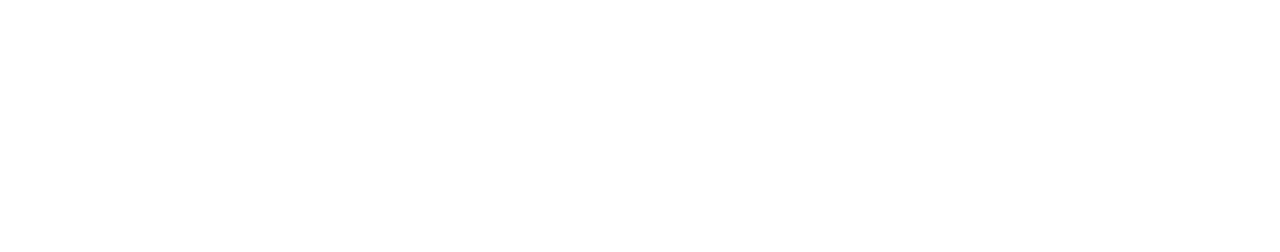
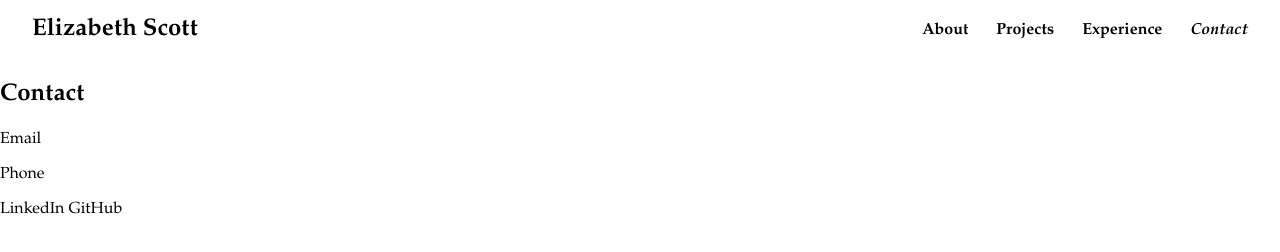
Before and after one commit to elizabeth-r-scott/my-portfolio, a plain HTML site: page contact.html in a window 1280 px wide. Drawn offline with Linux system fonts and the light colour scheme.

Commit message:
adding pages, active nav eature, contact details

```diff
--- a/contact.html
+++ b/contact.html
@@ -0,0 +1,28 @@
+<!DOCTYPE html>
+<html lang="en">
+<head>
+  <meta charset="UTF-8" />
+  <meta name="viewport" content="width=device-width, initial-scale=1.0"/>
+  <title>Contact</title>
+  <link rel="stylesheet" href="style.css" />
+</head>
+<body>
+  <header>
+    <div class="logo"><a href="index.html">Elizabeth Scott</a></div>
+    <nav>
+      <a href="about.html">About</a>
+      <a href="projects.html">Projects</a>
+      <a href="experience.html">Experience</a>
+      <a href="contact.html" class="active">Contact</a>
+    </nav>
+  </header>
+
+  <main>
+    <h2>Contact</h2>
+    <p>Email</p>
+    <p>Phone</p>
+    <a url="https://www.linkedin.com/in/elizabeth-scott-b02814233">LinkedIn</a>
+    <a url="https://github.com/elizabeth-r-scott">GitHub</a>
+  </main>
+</body>
+</html>
--- a/style.css
+++ b/style.css
@@ -63,3 +63,7 @@ nav a {
   color: black;
   font-weight: bold;
 }
+
+nav a.active {
+  font-style: italic;
+}
```
Also changed, not shown: about.html (+2 -2 lines), experience.html (+25 -0 lines), projects.html (+1 -1 lines).
